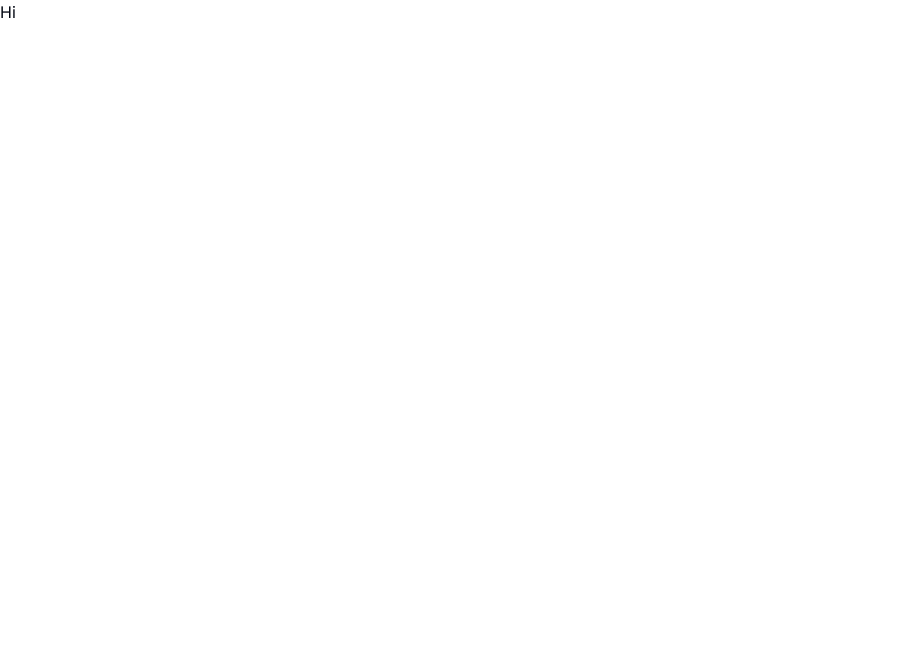
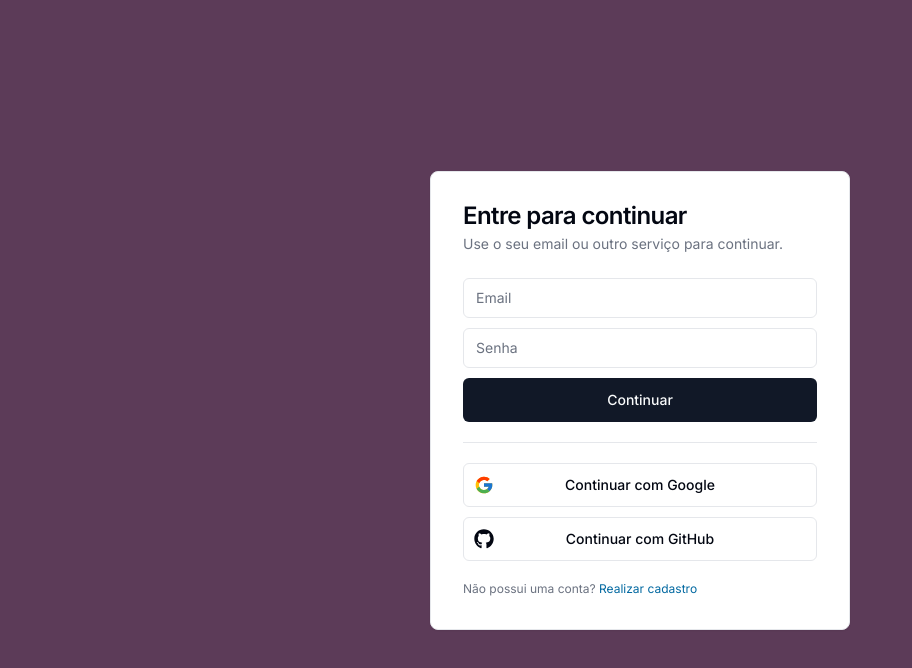
Before and after one commit to gustavogarciac/nuvio, a Next.js app: page / in a window 1280 px wide. Shown: the top 668 px of the page, without its empty margins (0-912 px from the left). Built offline with nearby package versions, Linux system fonts and the light colour scheme.

Commit message:
feat: auth ui

```diff
--- a/package.json
+++ b/package.json
@@ -9,6 +9,7 @@
     "lint": "next lint"
   },
   "dependencies": {
+    "@radix-ui/react-separator": "^1.1.0",
     "@radix-ui/react-slot": "^1.1.0",
     "class-variance-authority": "^0.7.0",
     "clsx": "^2.1.1",
@@ -16,6 +17,7 @@
     "next": "14.2.7",
     "react": "^18",
     "react-dom": "^18",
+    "react-icons": "^5.3.0",
     "tailwind-merge": "^2.5.2",
     "tailwindcss-animate": "^1.0.7"
   },
--- a/src/app/page.tsx
+++ b/src/app/page.tsx
@@ -1,7 +1,5 @@
-import { Button } from "@/components/ui/button"
+import { AuthScreen } from '@/features/auth/components/auth-screen'
 
 export default function Home() {
-  return (
-    <div>Hi</div>
-  );
+  return <AuthScreen />
 }
--- /dev/null
+++ b/src/components/ui/card.tsx
@@ -0,0 +1,79 @@
+import * as React from "react"
+
+import { cn } from "@/lib/utils"
+
+const Card = React.forwardRef<
+  HTMLDivElement,
+  React.HTMLAttributes<HTMLDivElement>
+>(({ className, ...props }, ref) => (
+  <div
+    ref={ref}
+    className={cn(
+      "rounded-lg border bg-card text-card-foreground shadow-sm",
+      className
+    )}
+    {...props}
+  />
+))
+Card.displayName = "Card"
+
+const CardHeader = React.forwardRef<
+  HTMLDivElement,
+  React.HTMLAttributes<HTMLDivElement>
+>(({ className, ...props }, ref) => (
+  <div
+    ref={ref}
+    className={cn("flex flex-col space-y-1.5 p-6", className)}
+    {...props}
+  />
+))
+CardHeader.displayName = "CardHeader"
+
+const CardTitle = React.forwardRef<
+  HTMLParagraphElement,
+  React.HTMLAttributes<HTMLHeadingElement>
+>(({ className, ...props }, ref) => (
+  <h3
+    ref={ref}
+    className={cn(
+      "text-2xl font-semibold leading-none tracking-tight",
+      className
+    )}
+    {...props}
+  />
+))
+CardTitle.displayName = "CardTitle"
+
+const CardDescription = React.forwardRef<
+  HTMLParagraphElement,
+  React.HTMLAttributes<HTMLParagraphElement>
+>(({ className, ...props }, ref) => (
+  <p
+    ref={ref}
+    className={cn("text-sm text-muted-foreground", className)}
+    {...props}
+  />
+))
+CardDescription.displayName = "CardDescription"
+
+const CardContent = React.forwardRef<
+  HTMLDivElement,
+  React.HTMLAttributes<HTMLDivElement>
+>(({ className, ...props }, ref) => (
+  <div ref={ref} className={cn("p-6 pt-0", className)} {...props} />
+))
+CardContent.displayName = "CardContent"
+
+const CardFooter = React.forwardRef<
+  HTMLDivElement,
+  React.HTMLAttributes<HTMLDivElement>
+>(({ className, ...props }, ref) => (
+  <div
+    ref={ref}
+    className={cn("flex items-center p-6 pt-0", className)}
+    {...props}
+  />
+))
+CardFooter.displayName = "CardFooter"
+
+export { Card, CardHeader, CardFooter, CardTitle, CardDescription, CardContent }
--- /dev/null
+++ b/src/components/ui/input.tsx
@@ -0,0 +1,25 @@
+import * as React from "react"
+
+import { cn } from "@/lib/utils"
+
+export interface InputProps
+  extends React.InputHTMLAttributes<HTMLInputElement> {}
+
+const Input = React.forwardRef<HTMLInputElement, InputProps>(
+  ({ className, type, ...props }, ref) => {
+    return (
+      <input
+        type={type}
+        className={cn(
+          "flex h-10 w-full rounded-md border border-input bg-background px-3 py-2 text-sm ring-offset-background file:border-0 file:bg-transparent file:text-sm file:font-medium placeholder:text-muted-foreground focus-visible:outline-none focus-visible:ring-2 focus-visible:ring-ring focus-visible:ring-offset-2 disabled:cursor-not-allowed disabled:opacity-50",
+          className
+        )}
+        ref={ref}
+        {...props}
+      />
+    )
+  }
+)
+Input.displayName = "Input"
+
+export { Input }
--- /dev/null
+++ b/src/components/ui/separator.tsx
@@ -0,0 +1,31 @@
+"use client"
+
+import * as React from "react"
+import * as SeparatorPrimitive from "@radix-ui/react-separator"
+
+import { cn } from "@/lib/utils"
+
+const Separator = React.forwardRef<
+  React.ElementRef<typeof SeparatorPrimitive.Root>,
+  React.ComponentPropsWithoutRef<typeof SeparatorPrimitive.Root>
+>(
+  (
+    { className, orientation = "horizontal", decorative = true, ...props },
+    ref
+  ) => (
+    <SeparatorPrimitive.Root
+      ref={ref}
+      decorative={decorative}
+      orientation={orientation}
+      className={cn(
+        "shrink-0 bg-border",
+        orientation === "horizontal" ? "h-[1px] w-full" : "h-full w-[1px]",
+        className
+      )}
+      {...props}
+    />
+  )
+)
+Separator.displayName = SeparatorPrimitive.Root.displayName
+
+export { Separator }
--- a/src/features/auth/components/auth-screen.tsx
+++ b/src/features/auth/components/auth-screen.tsx
@@ -1,7 +1,23 @@
-"use client"
+'use client'
+
+import { useState } from 'react'
+
+import { SignInFlow } from '../types'
+import { SignInCard } from './sign-in-card'
+import { SignUpCard } from './sign-up-card'
 
 export const AuthScreen = () => {
+  const [state, setState] = useState<SignInFlow>('signIn')
+
   return (
-    <div>Auth Screen</div>
+    <div className="flex h-full items-center justify-center bg-[#5C3B58]">
+      <div className="md:h-auto md:w-[420px]">
+        {state === 'signIn' ? (
+          <SignInCard setState={setState} />
+        ) : (
+          <SignUpCard setState={setState} />
+        )}
+      </div>
+    </div>
   )
 }
--- /dev/null
+++ b/src/features/auth/components/sign-in-card.tsx
@@ -0,0 +1,93 @@
+import React, { useState } from 'react'
+import { FaGithub } from 'react-icons/fa'
+import { FcGoogle } from 'react-icons/fc'
+
+import { Button } from '@/components/ui/button'
+import {
+  Card,
+  CardContent,
+  CardDescription,
+  CardHeader,
+  CardTitle,
+} from '@/components/ui/card'
+import { Input } from '@/components/ui/input'
+import { Separator } from '@/components/ui/separator'
+
+import { SignInFlow } from '../types'
+
+type Props = {
+  setState: (state: SignInFlow) => void
+}
+
+export const SignInCard = ({ setState }: Props) => {
+  const [email, setEmail] = useState('')
+  const [password, setPassword] = useState('')
+
+  return (
+    <Card className="h-full w-full p-8">
+      <CardHeader className="px-0 pt-0">
+        <CardTitle>Entre para continuar</CardTitle>
+        <CardDescription>
+          Use o seu email ou outro serviço para continuar.
+        </CardDescription>
+      </CardHeader>
+      <CardContent className="space-y-5 px-0 pb-0">
+        <form className="space-y-2.5">
+          <Input
+            disabled={false}
+            value={email}
+            onChange={(e) => setEmail(e.target.value)}
+            placeholder="Email"
+            type="email"
+            required
+          />
+          <Input
+            disabled={false}
+            value={password}
+            onChange={(e) => setPassword(e.target.value)}
+            placeholder="Senha"
+            type="password"
+            required
+          />
+          <Button type="submit" size="lg" className="w-full" disabled={false}>
+            Continuar
+          </Button>
+        </form>
+
+        <Separator />
+
+        <div className="flex flex-col gap-y-2.5">
+          <Button
+            variant="outline"
+            size={'lg'}
+            className="relative w-full"
+            disabled={false}
+            onClick={() => {}}
+          >
+            <FcGoogle className="absolute bottom-1/2 left-2.5 top-1/2 size-5 -translate-y-1/2" />
+            Continuar com Google
+          </Button>
+          <Button
+            variant="outline"
+            size={'lg'}
+            className="relative w-full"
+            disabled={false}
+            onClick={() => {}}
+          >
+            <FaGithub className="absolute bottom-1/2 left-2.5 top-1/2 size-5 -translate-y-1/2" />
+            Continuar com GitHub
+          </Button>
+        </div>
+        <p className="text-xs text-muted-foreground">
+          Não possui uma conta?{' '}
+          <button
+            onClick={() => setState('signUp')}
+            className="cursor-pointer text-sky-700 hover:underline"
+          >
+            Realizar cadastro
+          </button>
+        </p>
+      </CardContent>
+    </Card>
+  )
+}
--- /dev/null
+++ b/src/features/auth/components/sign-up-card.tsx
@@ -0,0 +1,102 @@
+import React, { useState } from 'react'
+import { FaGithub } from 'react-icons/fa'
+import { FcGoogle } from 'react-icons/fc'
+
+import { Button } from '@/components/ui/button'
+import {
+  Card,
+  CardContent,
+  CardDescription,
+  CardHeader,
+  CardTitle,
+} from '@/components/ui/card'
+import { Input } from '@/components/ui/input'
+import { Separator } from '@/components/ui/separator'
+
+import { SignInFlow } from '../types'
+
+type Props = {
+  setState: (state: SignInFlow) => void
+}
+
+export const SignUpCard = ({ setState }: Props) => {
+  const [email, setEmail] = useState('')
+  const [password, setPassword] = useState('')
+  const [confirmPassword, setConfirmPassword] = useState('')
+
+  return (
+    <Card className="h-full w-full p-8">
+      <CardHeader className="px-0 pt-0">
+        <CardTitle>Realize cadastro para continuar</CardTitle>
+        <CardDescription>
+          Use o seu email ou outro serviço para continuar.
+        </CardDescription>
+      </CardHeader>
+      <CardContent className="space-y-5 px-0 pb-0">
+        <form className="space-y-2.5">
+          <Input
+            disabled={false}
+            value={email}
+            onChange={(e) => setEmail(e.target.value)}
+            placeholder="Email"
+            type="email"
+            required
+          />
+          <Input
+            disabled={false}
+            value={password}
+            onChange={(e) => setPassword(e.target.value)}
+            placeholder="Senha"
+            type="password"
+            required
+          />
+          <Input
+            disabled={false}
+            value={confirmPassword}
+            onChange={(e) => setConfirmPassword(e.target.value)}
+            placeholder="Confirmar senha"
+            type="password"
+            required
+          />
+          <Button type="submit" size="lg" className="w-full" disabled={false}>
+            Continuar
+          </Button>
+        </form>
+
+        <Separator />
+
+        <div className="flex flex-col gap-y-2.5">
+          <Button
+            variant="outline"
+            size={'lg'}
+            className="relative w-full"
+            disabled={false}
+            onClick={() => {}}
+          >
+            <FcGoogle className="absolute bottom-1/2 left-2.5 top-1/2 size-5 -translate-y-1/2" />
+            Continuar com Google
+          </Button>
+          <Button
+            variant="outline"
+            size={'lg'}
+            className="relative w-full"
+            disabled={false}
+            onClick={() => {}}
+          >
+            <FaGithub className="absolute bottom-1/2 left-2.5 top-1/2 size-5 -translate-y-1/2" />
+            Continuar com GitHub
+          </Button>
+        </div>
+        <p className="text-xs text-muted-foreground">
+          Já possui uma conta?{' '}
+          <button
+            onClick={() => setState('signIn')}
+            className="cursor-pointer text-sky-700 hover:underline"
+          >
+            Entrar
+          </button>
+        </p>
+      </CardContent>
+    </Card>
+  )
+}
--- /dev/null
+++ b/src/features/auth/types.ts
@@ -0,0 +1 @@
+export type SignInFlow = 'signIn' | 'signUp'
```
Also changed, not shown: src/components/ui/button.tsx (+22 -22 lines), tailwind.config.ts (+23 -21 lines), 1 other file (tests, documents, lock files or other folders).
